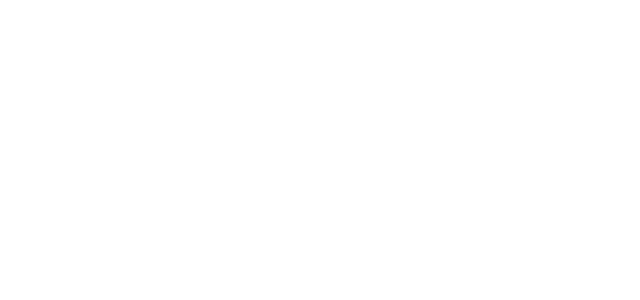
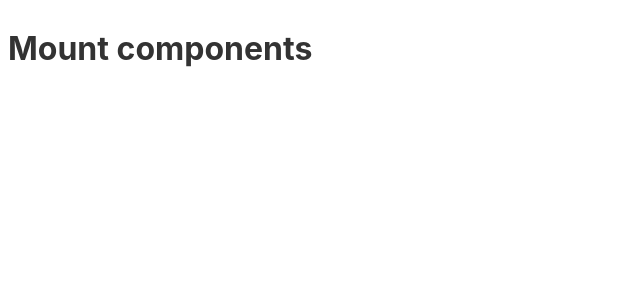
Before and after one commit to akhil-haridas/svelte-basics, a Svelte app: page / in a window 1280 px wide. Shown: the top 300 px of the page, without its empty margins (0-640 px from the left). Built offline with nearby package versions, Linux system fonts and the light colour scheme.

Commit message:
h1 for the ui

```diff
--- a/src/components/mount.svelte
+++ b/src/components/mount.svelte
@@ -5,3 +5,7 @@
         console.log("Mounting....")
     })
 </script>
+
+<div>
+<h1> Mount components</h1>
+</div>
```
